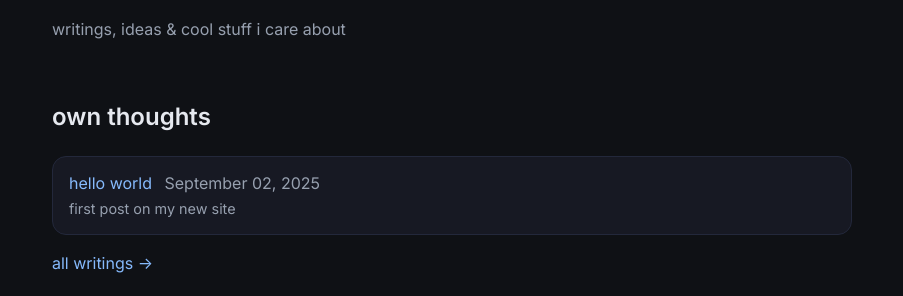
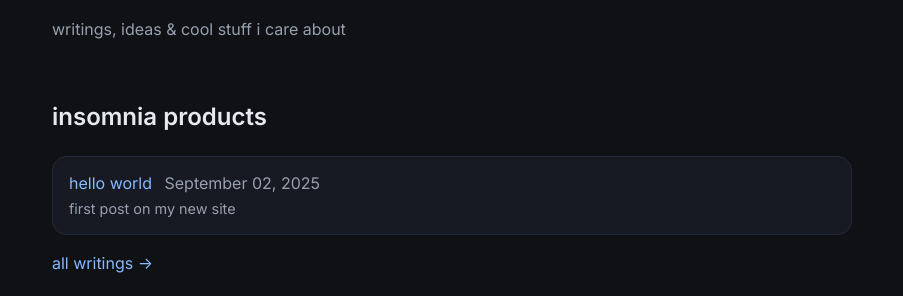
Before and after one commit to LAK3SHORE/cris.github.io, a Jekyll site: the page built from index.md, in a window 1280 px wide. Shown: the part 151-447 px from the top of the page, without its empty margins (188-1091 px from the left). Built offline with Jekyll 4.4.1, drawn with Linux system fonts in a browser that asks for light colours.

Commit message:
Change section title from 'own thoughts' to 'insomnia products'

```diff
--- a/_layouts/home.html
+++ b/_layouts/home.html
@@ -8,7 +8,7 @@ layout: default
 </section>
 
 <section>
-  <h2>own thoughts</h2>
+  <h2>insomnia products</h2>
   <ul class="post-list">
     {% assign posts_sorted = site.posts | sort: "date" | reverse %}
     {% for post in posts_sorted limit:6 %}
```
